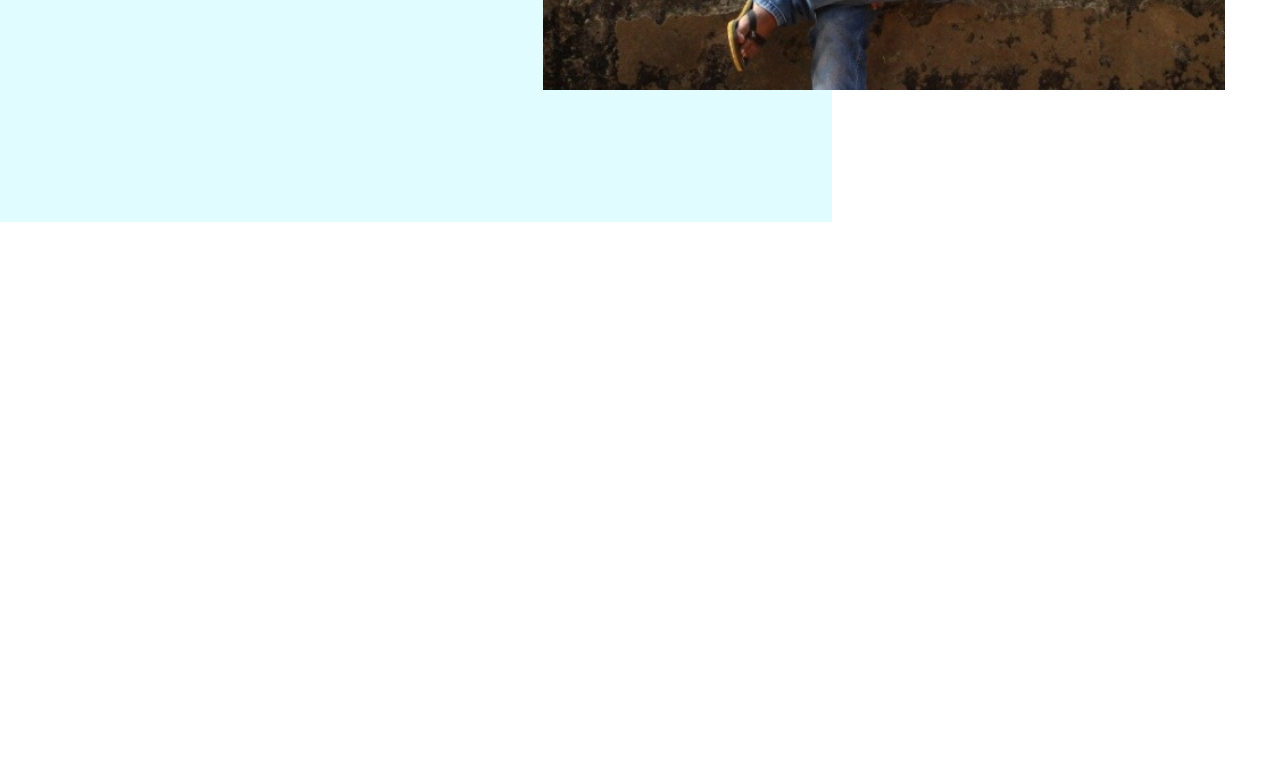
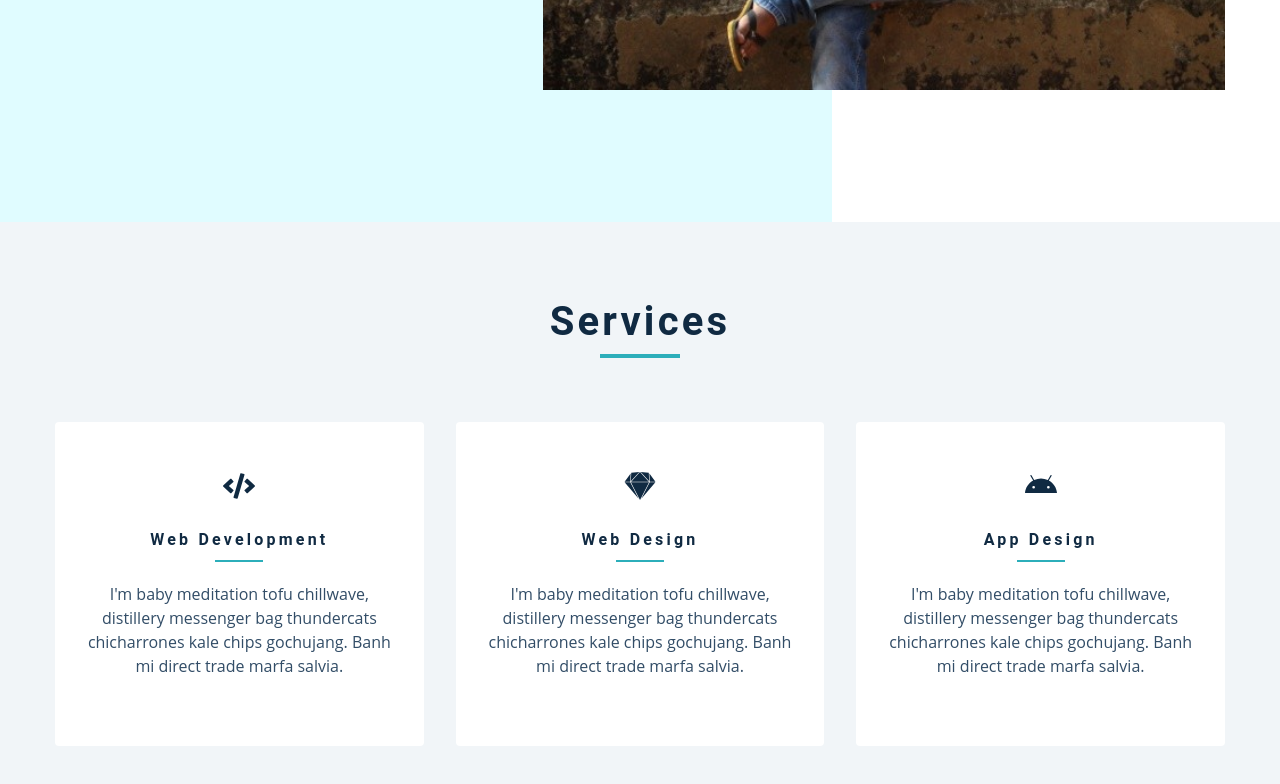
Before and after one commit to imsikun/Portfolio, a Gatsby site: page / in a window 1280 px wide. Shown: the part 578-1362 px from the top of the page. Before the commit the page ends 800 px from the top, so only its background shows below. Built offline with nearby package versions, Linux system fonts and the light colour scheme; Gatsby itself is replaced by a stand-in of ours.

Commit message:
services section done! Jobs added in strapi

```diff
--- a/src/components/Hero.js
+++ b/src/components/Hero.js
@@ -33,7 +33,7 @@ const Hero = () => {
         <article className='hero-info'>
           <div>
             <h1>I'm Subh</h1>
-            <h4>FrontEnd Developer</h4>
+            <h4>Flutter & FrontEnd Developer</h4>
             <Link to='/contact' className='btn'>
               Contact me
             </Link>
--- a/src/components/Services.js
+++ b/src/components/Services.js
@@ -1,8 +1,25 @@
-import React from "react"
-import Title from "./Title"
-import services from "../constants/services"
+import React from 'react'
+import Title from './Title'
+import services from '../constants/services'
 const Services = () => {
-  return <h2>services component</h2>
+  return (
+    <section className='section bg-grey'>
+      <Title title='services' />
+      <div className='section-center services-center'>
+        {services.map(service => {
+          const { id, icon, title, text } = service
+          return (
+            <article key={id} className='service'>
+              {icon}
+              <h4>{title}</h4>
+              <div className='underline'></div>
+              <p>{text}</p>
+            </article>
+          )
+        })}
+      </div>
+    </section>
+  )
 }
 
 export default Services
--- a/src/components/Title.js
+++ b/src/components/Title.js
@@ -1,7 +1,12 @@
-import React from "react"
+import React from 'react'
 
-const Title = () => {
-  return <h2>title component</h2>
+const Title = ({ title }) => {
+  return (
+    <div className='section-title'>
+      <h2>{title || 'default title'}</h2>
+      <div className='underline'></div>
+    </div>
+  )
 }
 
 export default Title
--- a/src/pages/index.js
+++ b/src/pages/index.js
@@ -11,6 +11,7 @@ export default () => {
   return (
     <Layout>
       <Hero />
+      <Services />
     </Layout>
   )
 }
```
